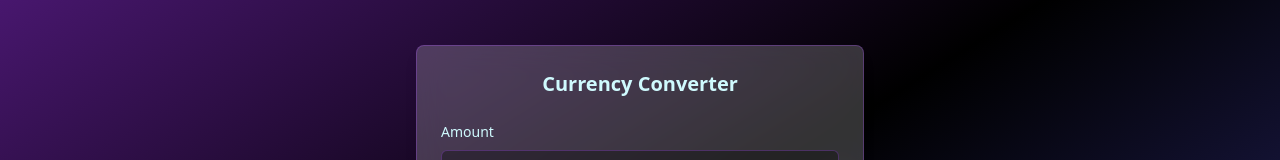
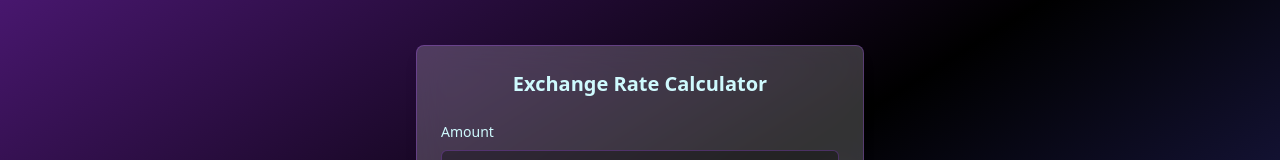
Before and after one commit to RobFyd/Exchange-Rate-Calculator, a React (Vite) app: page / in a window 1280 px wide. Shown: the part 147-307 px from the top of the page. Built offline with nearby package versions, Linux system fonts and the light colour scheme.

Commit message:
refactor: rename CurrencyConverter title to Exchange Rate Calculator and update comments for clarity

```diff
--- a/src/main.jsx
+++ b/src/main.jsx
@@ -1,5 +1,5 @@
 import { ArrowDownCircle } from "lucide-react";
-import ReactDOM from "react-dom/client"; // Użycie nowego API
+import ReactDOM from "react-dom/client";
 import { useState } from "react";
 import "./index.css";
 
@@ -27,7 +27,7 @@ export default function CurrencyConverter() {
     <main className="flex min-h-screen items-center justify-center p-4 bg-gradient-to-br from-purple-900 via-black to-indigo-900">
       <div className="w-full max-w-md rounded-lg border border-purple-500/30 bg-white bg-opacity-20 backdrop-blur-lg p-6 shadow-lg">
         <h2 className="mb-6 text-center text-xl font-semibold text-cyan-100">
-          Currency Converter
+          Exchange Rate Calculator
         </h2>
 
         <div className="space-y-4">
@@ -122,5 +122,5 @@ export default function CurrencyConverter() {
 }
 
 const rootElement = document.getElementById("root");
-const root = ReactDOM.createRoot(rootElement); // Tworzymy root
-root.render(<CurrencyConverter />); // Renderujemy aplikację
+const root = ReactDOM.createRoot(rootElement); // root creation
+root.render(<CurrencyConverter />); // render the app
```
